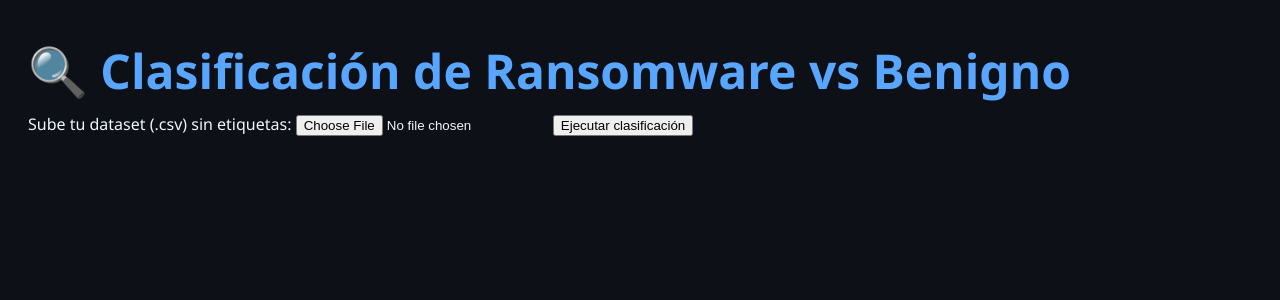
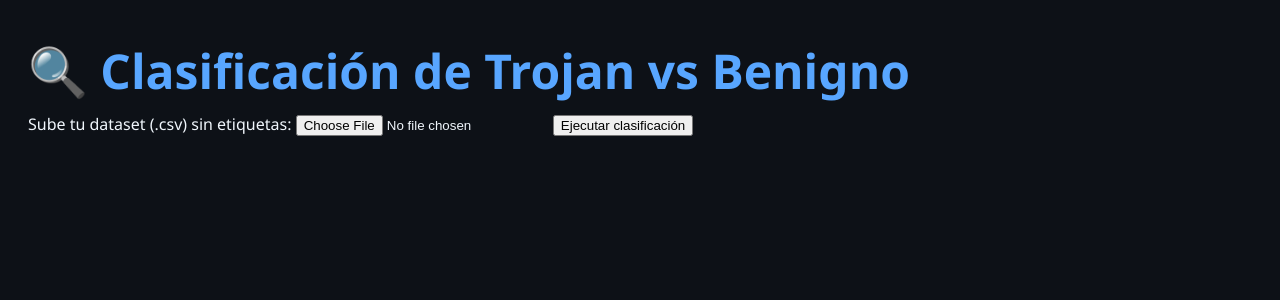
Before and after one commit to KevinMaldonado99/TIC, a Flask app: page / in a window 1280 px wide. Shown: the top 300 px of the page. Run offline with Flask 3, Linux system fonts and the light colour scheme; parts of the project's set-up code (start-up, migrations or seed data) failed here and were passed over.

Commit message:
Changes in models, now use Trojan pkl. Elimnate files innecesaries, modified app,py to trojan

```diff
--- a/app/app.py
+++ b/app/app.py
@@ -18,8 +18,8 @@ CORS(app)
 # ================================
 # CARGA DE MODELOS
 # ================================
-MODEL_PATH = "../app/models/RF UnderSampling/modelo_RF_Under_ramnsomware.pkl"
-ENCODER_PATH = "../app/models/RF UnderSampling/label_E_RF_Under_ramnsomware.pkl"
+MODEL_PATH = "../app/models/RF UnderSampling/modelo_RF_Under_Troyano.pkl"
+ENCODER_PATH = "../app/models/RF UnderSampling/label_encoder_RF_Under_Troyano.pkl"
 
 model = joblib.load(MODEL_PATH)
 label_encoder = joblib.load(ENCODER_PATH)
@@ -42,13 +42,11 @@ def predict():
     file = request.files["dataset"]
     file_name = file.filename
 
-    # === HASH ===
+    # === HASHES ===
     file_hash_md5 = hashlib.md5(file.read()).hexdigest()
     file.seek(0)
     file_hash_sha256 = hashlib.sha256(file.read()).hexdigest()
     file.seek(0)
-
-    # === HASH CORTO ===
     file_hash = file_hash_md5[:6]
 
     # === Tamaño archivo ===
@@ -84,7 +82,37 @@ def predict():
         conf.append(y_pred_proba[i][idx])
     confianza_promedio = round(float(np.mean(conf)) * 100, 2)
 
-    # === TOP FEATURES ===
+    # ======================================================
+    # ========== MÉTRICAS SINTÉTICAS DINÁMICAS ============
+    # ======================================================
+
+    total_preds = len(y_pred_labels)
+
+    # Precision sintética = confianza
+    precision = round(confianza_promedio, 2)
+
+    # Recall basado en clase dominante
+
+
+    if clase_dominante == "Trojan":
+        positivos = sum([1 for c in y_pred_labels if c == "Trojan"])
+    elif clase_dominante == "Benign":
+        positivos = sum([1 for c in y_pred_labels if c == "Benign"])
+    else:
+        positivos = 0
+
+    recall = round((positivos / total_preds) * 100, 2) if total_preds > 0 else 0
+
+    # F1 sintético
+    f1_score = (
+        round((2 * precision * recall) / (precision + recall), 2)
+        if (precision + recall) > 0
+        else 0.0
+    )
+
+    # ======================================================
+    # ================ TOP FEATURES ========================
+    # ======================================================
     importances = model.feature_importances_
     valores_medios = X.mean().values
     ajuste = importances * valores_medios
@@ -101,14 +129,14 @@ def predict():
     total_features = len(columnas_modelo)
     top_features_json = json.dumps(top_features)
 
-    # === URL PARA REPORTE PDF ===
+    # === URL PARA PDF ===
     reporte_url = (
         "/report?"
         f"clase_dominante={clase_dominante}"
         f"&confianza_promedio={confianza_promedio}"
-        f"&precision={confianza_promedio}"
-        f"&recall={confianza_promedio}"
-        f"&f1_score={confianza_promedio}"
+        f"&precision={precision}"
+        f"&recall={recall}"
+        f"&f1_score={f1_score}"
         f"&file_name={file_name}"
         f"&file_hash={file_hash}"
         f"&file_size={file_size}"
@@ -134,9 +162,9 @@ def predict():
         file_hash=file_hash,
         file_name=file_name,
         total_features=total_features,
-        precision=confianza_promedio,
-        recall=confianza_promedio,
-        f1_score=confianza_promedio,
+        precision=precision,
+        recall=recall,
+        f1_score=f1_score,
         file_size=file_size,
         file_hash_md5=file_hash_md5,
         file_hash_sha256=file_hash_sha256,
@@ -160,14 +188,12 @@ def api_predict():
     file.seek(0)
     file_hash_sha256 = hashlib.sha256(file.read()).hexdigest()
     file.seek(0)
+    file_hash = file_hash_md5[:6]
 
     # === Tamaño ===
     file.seek(0, io.SEEK_END)
     file_size = round(file.tell() / 1024, 2)
     file.seek(0)
-
-    # === ID análisis ===
-    file_hash = file_hash_md5[:6]
 
     fecha_analisis = datetime.now().strftime("%Y-%m-%d %H:%M:%S")
 
@@ -197,6 +223,29 @@ def api_predict():
         conf.append(y_pred_proba[i][idx])
     confianza_promedio = round(float(np.mean(conf)) * 100, 2)
 
+    # ======================================================
+    # ========== MÉTRICAS SINTÉTICAS PARA REACT ===========
+    # ======================================================
+
+    total_preds = len(y_pred_labels)
+
+    precision = round(confianza_promedio, 2)
+
+    if clase_dominante == "Trojan":
+        positivos = sum([1 for c in y_pred_labels if c == "Trojan"])
+    elif clase_dominante == "Benign":
+        positivos = sum([1 for c in y_pred_labels if c == "Benign"])
+    else:
+        positivos = 0
+
+    recall = round((positivos / total_preds) * 100, 2) if total_preds > 0 else 0
+
+    f1_score = (
+        round((2 * precision * recall) / (precision + recall), 2)
+        if (precision + recall) > 0
+        else 0.0
+    )
+
     # === TOP FEATURES ===
     importances = model.feature_importances_
     valores_medios = X.mean().values
@@ -213,24 +262,22 @@ def api_predict():
 
     total_features = len(columnas_modelo)
 
-    # =============== RETORNO COMPLETO PARA REACT ===================
+    # RETORNO COMPLETO
     return jsonify({
         "clase_dominante": clase_dominante,
         "confianza": confianza_promedio,
+
+        "precision": precision,
+        "recall": recall,
+        "f1_score": f1_score,
+
         "resultado_porcentajes": porcentajes.to_dict(),
 
-        # MÉTRICAS (por ahora iguales a confianza)
-        "precision": confianza_promedio,
-        "recall": confianza_promedio,
-        "f1_score": confianza_promedio,
-
-        # Nivel de riesgo
         "nivel_riesgo": (
-            "Alto" if clase_dominante == "Ransomware" and confianza_promedio >= 90 else
-            "Medio" if clase_dominante == "Ransomware" and confianza_promedio >= 70 else
+            "Alto" if clase_dominante == "Trojan" and confianza_promedio >= 90 else
+            "Medio" if clase_dominante == "Trojan" and confianza_promedio >= 70 else
             "Bajo"
         ),
-
 
         # PANEL FORENSE 1
         "file_name": file_name,
--- a/app/templates/index.html
+++ b/app/templates/index.html
@@ -2,13 +2,13 @@
 <html lang="es">
 <head>
     <meta charset="UTF-8">
-    <title>🧠 Clasificador Ransomware vs Benigno</title>
+    <title>🧠 Clasificador Trojan vs Benigno</title>
     <link rel="stylesheet" href="{{ url_for('static', filename='style.css') }}">
     <script src="https://cdn.jsdelivr.net/npm/chart.js"></script>
 </head>
 
 <body>
-    <h1>🔍 Clasificación de Ransomware vs Benigno</h1>
+    <h1>🔍 Clasificación de Trojan vs Benigno</h1>
 
     <form method="POST" action="/predict" enctype="multipart/form-data" class="no-print">
         <label>Sube tu dataset (.csv) sin etiquetas:</label>
@@ -30,7 +30,7 @@
         <div class="card">
             <div class="left">
                 <h3 class="alert
-                    {% if clase_dominante == 'Ransomware' %} alert-danger
+                    {% if clase_dominante == 'Trojan' %} alert-danger
                     {% elif clase_dominante == 'Desconocido' %} alert-secondary
                     {% else %} alert-success {% endif %}">
                     {{ clase_dominante }}
@@ -68,7 +68,7 @@
                     <p><b>Nivel de Riesgo:</b>
                         {% if clase_dominante == 'Benign' %}
                             <span class="low">Bajo 🟢</span>
-                        {% elif clase_dominante == 'Ransomware' %}
+                        {% elif clase_dominante == 'Trojan' %}
                             {% if confianza_promedio >= 90 %}
                                 <span class="high">Alto 🔥</span>
                             {% elif confianza_promedio >= 70 %}
@@ -82,8 +82,8 @@
                     </p>
 
                     <div class="bar-container">
-                        {% if clase_dominante == 'Ransomware' %}
-                            <div class="risk-gradient ransomware" data-width="{{ confianza_promedio }}"></div>
+                        {% if clase_dominante == 'Trojan' %}
+                            <div class="risk-gradient Trojan" data-width="{{ confianza_promedio }}"></div>
                         {% else %}
                             <div class="risk-gradient benign" data-width="{{ confianza_promedio }}"></div>
                         {% endif %}
@@ -131,7 +131,7 @@
                 <div class="forensic-card">
                     <h4 class="forensic-title">🧪 Ficha Técnica del Análisis y del Modelo</h4>
                     <table class="forensic-table">
-                        <tr><td>Modelo utilizado:</td><td>RandomForestClassifier – Ransomware v1.0</td></tr>
+                        <tr><td>Modelo utilizado:</td><td>RandomForestClassifier – Trojan v1.0</td></tr>
                         <tr><td>Cantidad de características:</td><td>{{ total_features }}</td></tr>
                         <tr><td>Versión del dataset:</td><td>FeatureSet v2.3</td></tr>
                         <tr><td>Tiempo de análisis:</td><td>{{ tiempo_analisis }} s</td></tr>
@@ -140,7 +140,7 @@
                         <tr><td>Librerías clave:</td><td>Scikit-Learn 1.4, Pandas 2.2, NumPy 1.26</td></tr>
                         <tr><td>Label (clasificación):</td>
                             <td>
-                                {% if clase_dominante == "Ransomware" %}
+                                {% if clase_dominante == "Trojan" %}
                                     <span style="color:#ff4d4d; font-weight:bold;">🔴 {{ clase_dominante }}</span>
                                 {% elif clase_dominante == "Benign" %}
                                     <span style="color:#00cc66; font-weight:bold;">🟢 {{ clase_dominante }}</span>
```
Also changed, not shown: app/templates/report.html (+5 -5 lines), 13 other files.
